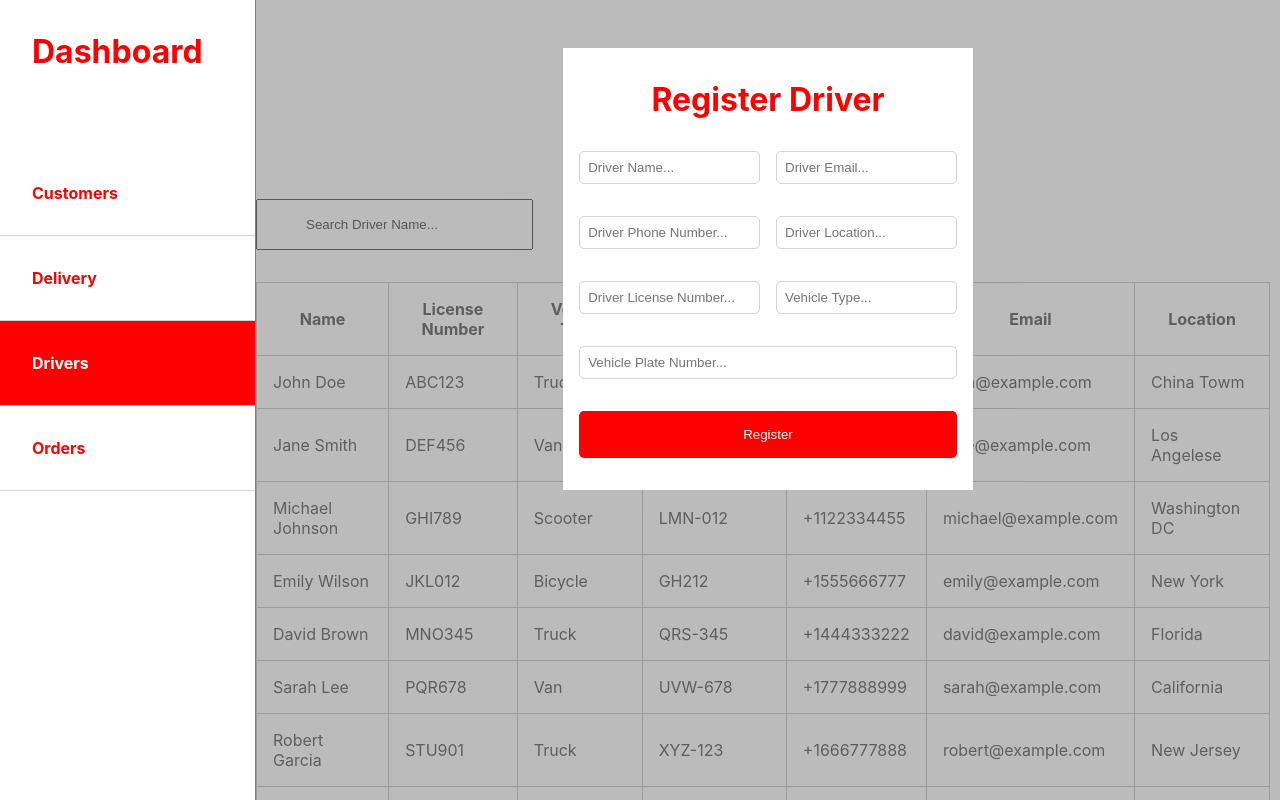
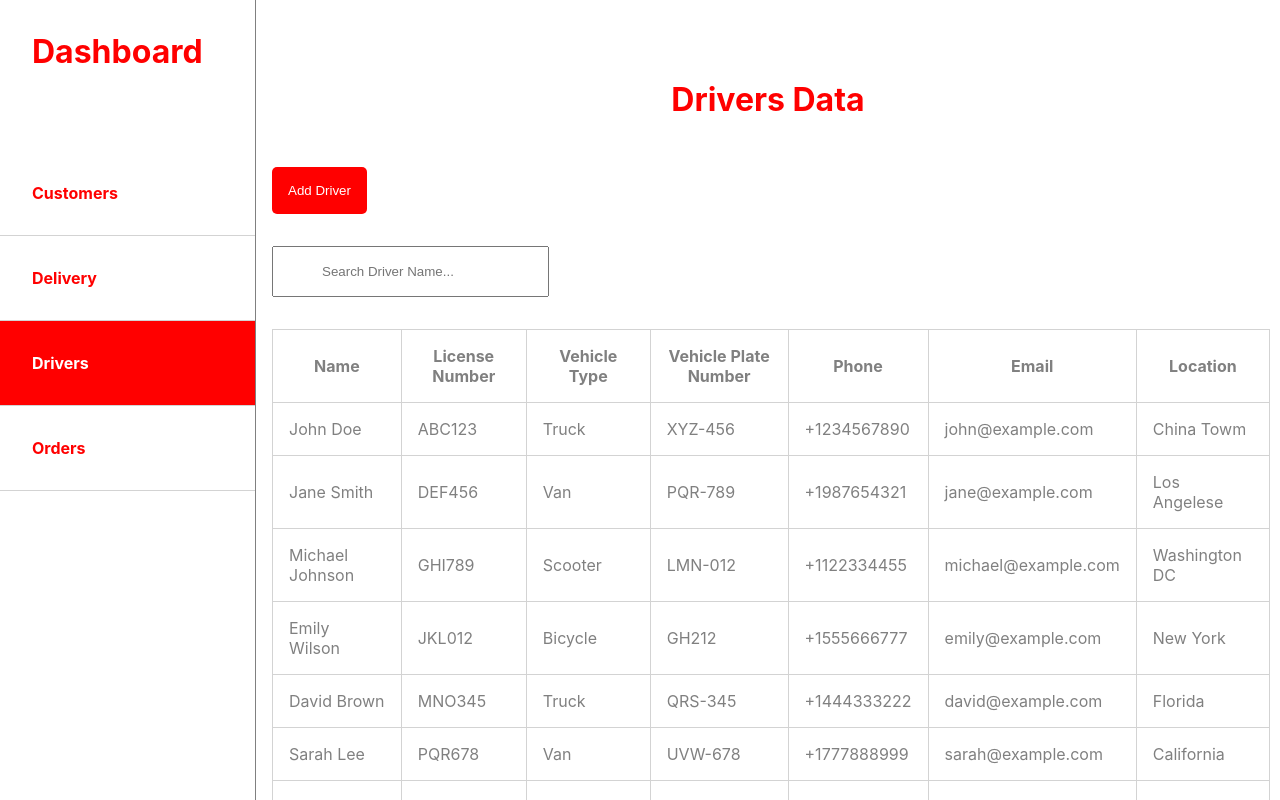
Before and after one commit to developeruzairsaleem/deliverysolution, a React (Create React App) app: page /driver in a window 1280 px wide. Built offline with nearby package versions, Linux system fonts and the light colour scheme.

Commit message:
completed form functionality for drivers

```diff
--- a/src/components/Driver/Driver.css
+++ b/src/components/Driver/Driver.css
@@ -5,6 +5,7 @@
   border: 1px solid grey;
   margin-right: 10px;
   border-radius: 20%;
+  margin-left: 1rem;
 }
 
 .driver__table td{
@@ -26,3 +27,15 @@
 	margin:3rem 0;
 	text-align:center;
 }
+
+.add-driver{
+
+	background:red;
+	color: white;
+	display:block;
+	padding: 1rem;
+	border:none;
+	border-radius:5px;
+  	margin-left: 1rem;
+
+}
--- a/src/components/Driver/Driver.jsx
+++ b/src/components/Driver/Driver.jsx
@@ -5,7 +5,18 @@ import SearchDriver from "../SearchDriver/SearchDriver.jsx"
 import DriverForm from "../DriverForm/DriverForm.jsx"
 
 export default function Driver(){
-	const drivers = Drivers.drivers;
+	const [driver, setDriver]= useState({
+		name:"",
+		email:"",
+		phone:"",
+		location:"",
+		vehicle_type:"",
+		license_number:"",
+		vehicle_plate_number:""
+	})
+	const[formActive,setFormActive]= useState(false)
+	const [name,setName] = useState("")
+	const [drivers, setDrivers] = useState(Drivers.drivers);
 
 	// const driverData ={
 	// 	name,
@@ -16,9 +27,26 @@ export default function Driver(){
 	// 	licenseNumber,
 	// 	vehicleNumber
 	// }
+	const handleFormActive=(val)=> _=>{
+		setFormActive(val)
+		setDriver({
+		name:"",
+		email:"",
+		phone:"",
+		location:"",
+		vehicle_type:"",
+		license_number:"",
+		vehicle_plate_number:""
+	})
+
+	}
+	const handleDriverChange=(data)=>(e)=>setDriver({...driver,[data]:e.target.value});
 
 
-	const [name,setName] = useState("")
+	const addDriver=()=>{
+		setDrivers([driver,...drivers]);
+		handleFormActive(false)()
+	}
 	const handleNameChange=(e)=> setName(e.target.value)
 
 	return (
@@ -27,7 +55,15 @@ export default function Driver(){
 			<h1 className="driver__heading">
 				Drivers Data
 			</h1>
-			<DriverForm/>
+			<button onClick={handleFormActive(true)} className="add-driver">
+				Add Driver
+			</button>
+			<DriverForm handleFormActive={handleFormActive}
+				formActive={formActive}
+				addDriver={addDriver}
+				handleDriverChange={handleDriverChange}
+				driver={driver}
+			/>
 
 
 			<SearchDriver name={name} handleNameChange={handleNameChange} />
--- a/src/components/DriverForm/DriverForm.jsx
+++ b/src/components/DriverForm/DriverForm.jsx
@@ -5,7 +5,7 @@ import "./DriverForm.css"
 import {useState} from "react"
 
 
-export default function DriverForm (){
+export default function DriverForm ({driver,handleDriverChange,addDriver,formActive, handleFormActive}){
 
 	// const driverData ={
 	// 	name,
@@ -20,34 +20,34 @@ export default function DriverForm (){
 
 	return(
 
-		<div className="form-container">
-			<div className="form">
+		<div onClick={handleFormActive(false)} className="form-container" style={formActive?{display:"block"}:{display:"none"}}>
+			<div className="form" onClick={e=>e.stopPropagation()}>
 			<h3 className="form__heading">
 				Register Driver
 			</h3>
 
 			<div className="row">
-			<input type="text" placeholder="Driver Name..."/>
-			<input type="email" placeholder="Driver Email..."/>
+			<input type="text" onChange={handleDriverChange("name")} placeholder="Driver Name..." value={driver.name}/>
+			<input type="email" onChange={handleDriverChange("email")}  placeholder="Driver Email..." value={driver.email}/>
 
 			</div>
 			<div className="row">
-			<input type="text" placeholder="Driver Phone Number..."/>
-			<input type="text" placeholder="Driver Location..."/>
+			<input type="text" onChange={handleDriverChange("phone")}  placeholder="Driver Phone Number..." value={driver.phone}/>
+			<input type="text" onChange={handleDriverChange("location")}  placeholder="Driver Location..." value={driver.location}/>
 
 			</div>
 			<div className="row">
-			<input type="text" placeholder="Driver License Number..."/>
-			<input type="text" placeholder="Vehicle Type..."/>
+			<input type="text" onChange={handleDriverChange("license_number")}  placeholder="Driver License Number..." value={driver.license_number}/>
+			<input type="text" onChange={handleDriverChange("vehicle_type")}  placeholder="Vehicle Type..." value={driver.vehicle_type}/>
 
 			</div>
 			<div className="row">
 
-			<input type="text" placeholder="Vehicle Plate Number..."/>
+			<input type="text" onChange={handleDriverChange("vehicle_plate_number")}  placeholder="Vehicle Plate Number..." value={driver.vehicle_plate_number}/>
 			</div>
 
 
-			<button className="submit">Register</button>
+			<button onClick={addDriver} className="submit">Register</button>
 		</div>
 
 
--- a/src/components/SearchDriver/SearchDriver.css
+++ b/src/components/SearchDriver/SearchDriver.css
@@ -3,4 +3,5 @@
 	padding: 1rem 3rem;
 	margin: 2rem 0;
 	outline: none;
+	margin-left:1rem;
 }
```
